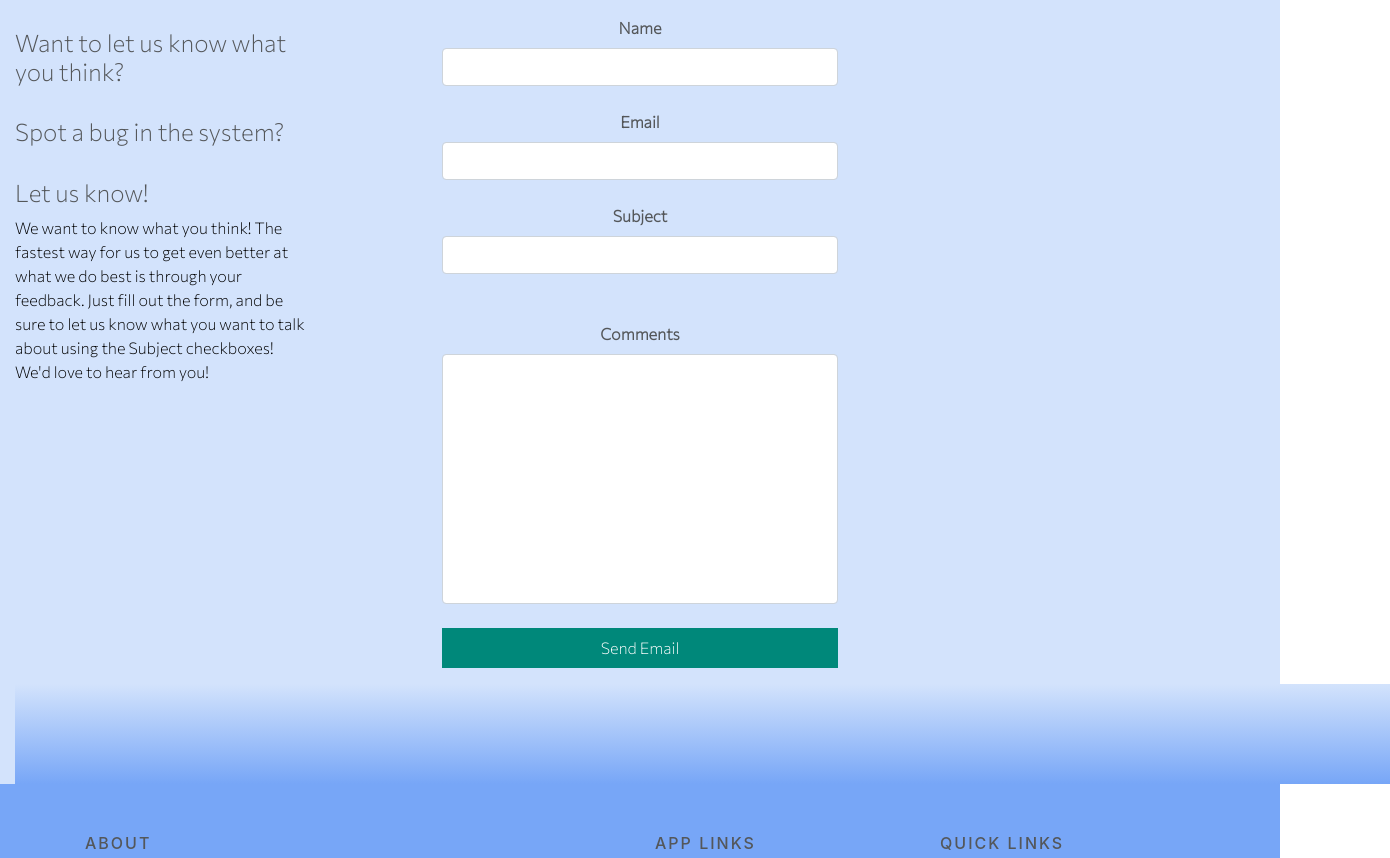
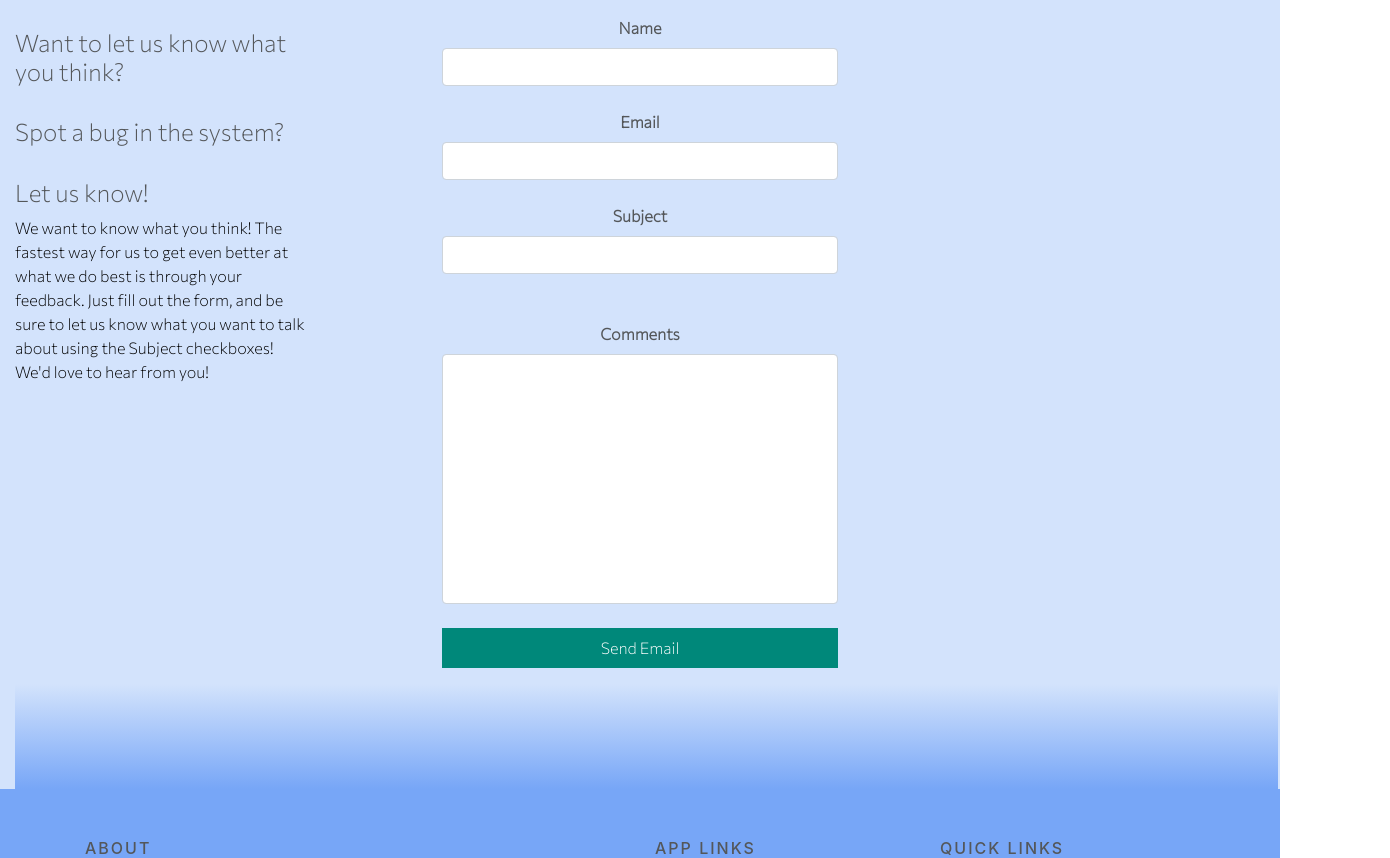
Before and after one commit to Tripito-App/Tripito-App.github.io, a plain HTML site: page contactpage.html in a window 1280 px wide. Shown: the part 216-1074 px from the top of the page, 1390 px wide, since content can reach past the window. Drawn offline with nearby package versions, Linux system fonts and the light colour scheme; grey boxes are pictures that could not be loaded.

Commit message:
Update contactpage.css

```diff
--- a/contactpage.css
+++ b/contactpage.css
@@ -72,8 +72,8 @@ html[data-theme='dark'] {
     font-weight: bold;
 }
 #main .spacer{
-    height: 100px;
-    width: 110%;
+    height: 105px;
+    width: 101%;
     margin-left: 0;
     padding-left: 0;
     background-image: var(--spacer-color);
```
